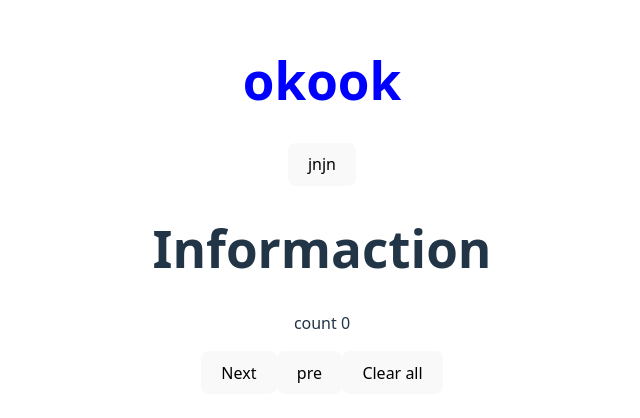
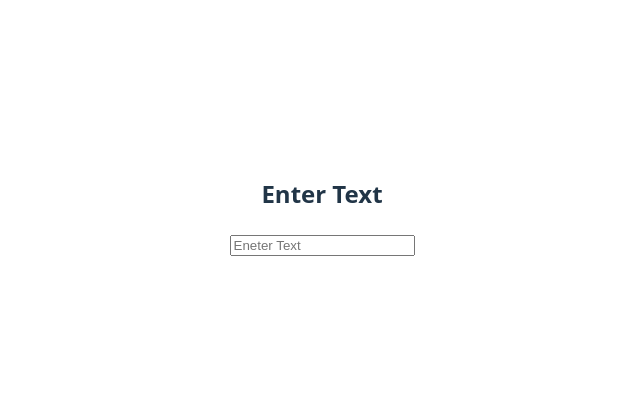
Before and after one commit to sugathub/react-learning, a React (Vite) app: page / in a window 1280 px wide. Shown: the part 194-612 px from the top of the page, without its empty margins (318-958 px from the left). Built offline with nearby package versions, Linux system fonts and the light colour scheme.

Commit message:
live input text is create

```diff
--- a/src/App.jsx
+++ b/src/App.jsx
@@ -1,30 +1,19 @@
 
 import './App.css'
+import { Live } from './Live'
 
-import { Hidd } from './Hidd'
-import { User } from './User'
+
 
 
 
 function App() {
 
 
- const ok = (name) =>{
-  alert(name);
- }
+
 
   return (
     <>
-     <User student={ok} style={{color:"blue"}}><h1>okook</h1></User>
-
-      <Hidd />
-
-
-
-
-
-      {/* <Counter /> */}
-
+  <Live />
     </>
   )
 }
--- a/src/Hidd.jsx
+++ /dev/null
@@ -1,29 +0,0 @@
-import React, { useState } from 'react'
-import { Toggle } from './Toggle'
-
-export const Hidd = () => {
-
-    const [dispaly, setDisplay] = useState(true);
-    const dis = () => {
-        setDisplay(!dispaly);
-    }
-
-
-    const [name, setName] = useState("Clear all");
-
-    const changeName = () => {
-        if (name == "Clear all") {
-            setName("Veiw All");
-
-        } else {
-            setName("Clear all");
-        }
-    }
-    return (
-        <>
-
-            {dispaly ? <Toggle /> : null}
-            <button onClick={() => { dis(), changeName() }}>{name}</button>
-        </>
-    )
-}
--- /dev/null
+++ b/src/Live.jsx
@@ -0,0 +1,25 @@
+import React, { useState } from 'react'
+
+export const Live = () => {
+
+    const [name,setName] =useState();
+const chan = (value)=>{
+setName(event.target.value)
+}
+
+  return (
+
+
+    <>
+    <h2>Enter Text</h2>
+
+    <form action="submit">
+        <h3>{name}</h3>
+
+      <input type="text" placeholder='Eneter Text' value={name}  onChange={chan}/>
+
+    </form>
+
+    </>
+  )
+}
--- a/src/Toggle.jsx
+++ /dev/null
@@ -1,40 +0,0 @@
-import React from "react";
-import { useState } from "react";
-
-export const Toggle = () => {
-
-
-
-
-  const [display, setDisplay] = useState(0);
-
-
-  const next = () => {
-    if (display < 5) {
-      setDisplay(display + 1);
-    }
-  }
-  const pre = () => {
-    if (display > 0) {
-      setDisplay(display - 1);
-    }
-  }
-
-
-  return (
-    <>
-
-      <h1>Informaction</h1>
-      {display == 0 ? <p>count 0</p>
-        : display == 1 ? <p>ok</p>
-          : display == 2 ? <p>jio</p>
-            : display == 3 ? <p>idea</p>
-              : display == 4 ? <p>atell</p> : null
-
-
-      }
-      <button onClick={next} >Next</button>
-      <button onClick={pre}>pre</button>
-    </>
-  );
-};
--- a/src/User.jsx
+++ /dev/null
@@ -1,15 +0,0 @@
-import React, { useState } from 'react'
-
-export const User = ({student ,  children ,style}) => {
-  const [name,setName]=useState("no name");
-
-  return (
-    <>
-    <div style={style}>
-     {children}
-     </div>
-    <button onClick={() => student(name)}>jnjn</button>
-
-    </>
-  )
-}
```
